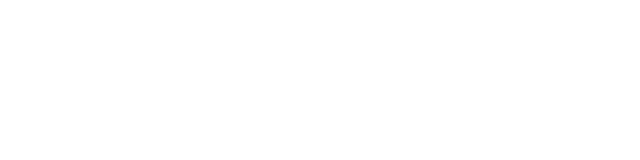
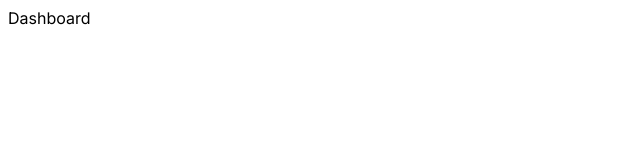
Before and after one commit to FlavioInacio-jf/Sfdashboard, a React (Create React App) app: page / in a window 1280 px wide. Shown: the top 160 px of the page, without its empty margins (0-640 px from the left). Built offline with nearby package versions, Linux system fonts and the light colour scheme.

Commit message:
feat: Criado as paginas que serão utilizadas na aplicação

```diff
--- a/src/App.tsx
+++ b/src/App.tsx
@@ -1,10 +1,13 @@
+import { FC } from 'react';
+import { Routes } from './routes';
 import GlobalStyle from './styles/globalStyle';
 import { Theme } from './styles/Theme';
 
-export const App = () => {
+export const App: FC = () => {
   return (
     <Theme>
       <GlobalStyle />
+      <Routes />
     </Theme>
   );
 };
--- /dev/null
+++ b/src/pages/404/index.tsx
@@ -0,0 +1,5 @@
+import { FC } from 'react';
+
+export const Custom404: FC = () => {
+  return <div>404</div>;
+};
--- /dev/null
+++ b/src/pages/Dashboard/index.tsx
@@ -0,0 +1,5 @@
+import { FC } from 'react';
+
+export const Dashboard: FC = () => {
+  return <div>Dashboard</div>;
+};
--- /dev/null
+++ b/src/pages/Login/index.tsx
@@ -0,0 +1,5 @@
+import { FC } from 'react';
+
+export const Login: FC = () => {
+  return <div>Login</div>;
+};
--- /dev/null
+++ b/src/routes/index.tsx
@@ -0,0 +1,16 @@
+import { BrowserRouter, Route, Routes as RoutesRouterDom } from 'react-router-dom';
+import { Custom404 } from '../pages/404';
+import { Dashboard } from '../pages/Dashboard';
+import { Login } from '../pages/Login';
+
+export const Routes = () => {
+  return (
+    <BrowserRouter>
+      <RoutesRouterDom>
+        <Route path="/" element={<Dashboard />} />
+        <Route path="/login" element={<Login />} />
+        <Route path="*" element={<Custom404 />} />
+      </RoutesRouterDom>
+    </BrowserRouter>
+  );
+};
```
